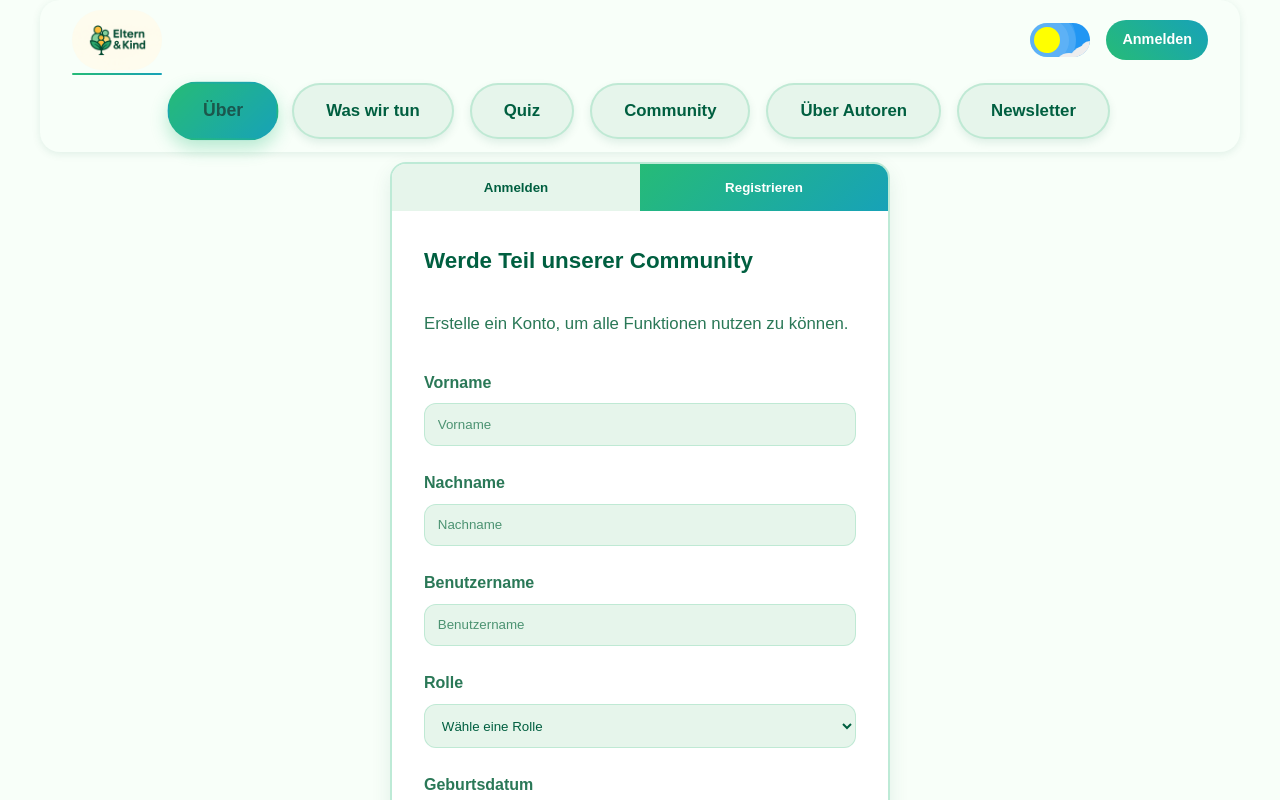
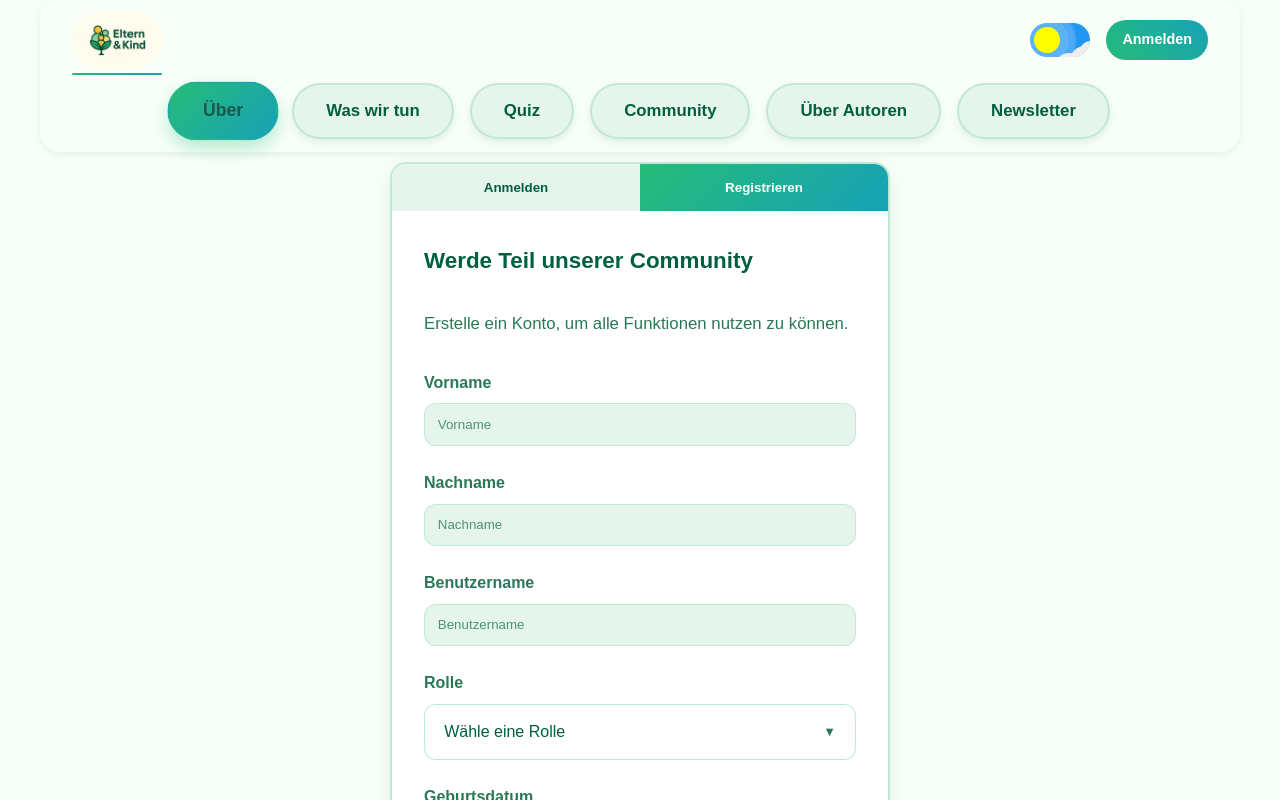
Before and after one commit to DoctorHinky/Final-Project-Frontend, a Vue app: page /login-register in a window 1280 px wide. Both pictures are taken after a click on the button "Registrieren". Shown: the top 800 px of the page. Built offline with nearby package versions, Linux system fonts and the light colour scheme.

Commit message:
edditing small Bugs

```diff
--- a/src/components/layout/AppHeader.vue
+++ b/src/components/layout/AppHeader.vue
@@ -3,7 +3,10 @@
   <header class="app-header container">
     <div class="header-top">
       <div class="logo">
-        <img src="@/assets/images/Logo.png" alt="Logo" class="logo-image" />
+        <!-- Logo als Link zur Hauptseite -->
+        <router-link to="/">
+          <img src="@/assets/images/Logo.png" alt="Logo" class="logo-image" />
+        </router-link>
       </div>
       <div class="header-actions">
         <ThemeToggle :is-light-theme="isLightTheme" @toggle="toggleTheme" />
@@ -148,11 +151,21 @@ export default defineComponent({
     display: flex;
     align-items: center;
 
+    a {
+      display: flex; /* Stellt sicher, dass der Link das gesamte Logo umfasst */
+      align-items: center;
+    }
+
     .logo-image {
       height: 60px;
       width: auto;
       border-radius: 50px;
       object-fit: contain;
+      transition: transform 0.3s ease;
+
+      &:hover {
+        transform: scale(1.05);
+      }
     }
 
     @each $theme in ('light', 'dark') {
--- a/src/components/pages/LandingPage/HeroSection.vue
+++ b/src/components/pages/LandingPage/HeroSection.vue
@@ -216,6 +216,7 @@ export default defineComponent({
       cursor: pointer;
       transition: transform map.get(vars.$transitions, default),
                  box-shadow map.get(vars.$transitions, default);
+                 transform: scale(1.05)
     }
 
     .btn-primary {
--- a/src/pages/LoginRegister.vue
+++ b/src/pages/LoginRegister.vue
@@ -103,15 +103,25 @@
 
             <div class="form-group">
               <label for="register-role">Rolle</label>
-              <select
-              id="register-role"
-              v-model="registerForm.role"
-              required
-              >
-              <option value="" disabled>Wähle eine Rolle</option>
-              <option value="parent">Eltern</option>
-              <option value="child">Kind</option>
-              </select>
+              <div class="custom-dropdown">
+                <div class="dropdown-selected" @click="toggleDropdown" :class="{ 'active': isOpen }" tabindex="0"
+                  @keydown.enter="toggleDropdown" @keydown.space="toggleDropdown" @keydown.up="navigateOptions(-1)"
+                  @keydown.down="navigateOptions(1)" @keydown.esc="closeDropdown">
+                  <span>{{ selectedOption.text }}</span>
+                  <span class="dropdown-arrow">▼</span>
+                </div>
+
+                <div class="dropdown-options" :class="{ 'show': isOpen }">
+                  <div v-for="(option, index) in roleOptions" :key="option.value" class="dropdown-option"
+                    :class="{ 'selected': option.value === selectedOption.value }" @click="selectOption(option)"
+                    tabindex="0" @keydown.enter="selectOption(option)" :data-index="index">
+                    {{ option.text }}
+                  </div>
+                </div>
+
+                <!-- Hidden input for form submission -->
+                <input type="hidden" id="register-role" name="role" v-model="registerForm.role">
+              </div>
             </div>
 
             <div class="form-group">
@@ -161,10 +171,9 @@
               <label class="checkbox-container">
                 <input type="checkbox" v-model="registerForm.agreeTerms" required />
                 <span class="checkmark"></span>
-                Ich stimme den <a href="#">Nutzungsbedingungen</a> zu
+                <span>Ich stimme den <a href="#" class="terms-link">Nutzungsbedingungen</a> zu</span>
               </label>
             </div>
-
             <button type="submit" class="submit-button">Konto erstellen</button>
           </form>
         </div>
@@ -174,7 +183,7 @@
 </template>
 
 <script lang="ts">
-import { defineComponent, ref, reactive } from 'vue';
+import { defineComponent, ref, reactive, onMounted, onBeforeUnmount } from 'vue';
 
 export default defineComponent({
   name: 'LoginRegister',
@@ -199,6 +208,69 @@ export default defineComponent({
       agreeTerms: false
     });
 
+    // Dropdown-Funktionalität
+    const isOpen = ref(false);
+
+    const roleOptions = [
+      { value: '', text: 'Wähle eine Rolle' },
+      { value: 'parent', text: 'Eltern' },
+      { value: 'child', text: 'Kind' }
+    ];
+
+    const selectedOption = ref(roleOptions[0]);
+
+    const toggleDropdown = () => {
+      isOpen.value = !isOpen.value;
+    };
+
+    const closeDropdown = () => {
+      isOpen.value = false;
+    };
+
+    const selectOption = (option: { value: string; text: string }) => {
+      selectedOption.value = option;
+      registerForm.role = option.value;
+      closeDropdown();
+    };
+
+    const navigateOptions = (direction: number) => {
+      if (!isOpen.value) {
+        isOpen.value = true;
+        return;
+      }
+
+      const currentIndex = roleOptions.findIndex(option => option.value === selectedOption.value.value);
+      let newIndex = currentIndex + direction;
+
+      if (newIndex < 0) {
+        newIndex = roleOptions.length - 1;
+      } else if (newIndex >= roleOptions.length) {
+        newIndex = 0;
+      }
+
+      // Nur fokussieren, nicht auswählen
+      const optionElements = document.querySelectorAll('.dropdown-option');
+      if (optionElements[newIndex]) {
+        (optionElements[newIndex] as HTMLElement).focus();
+      }
+    };
+
+    // Klick außerhalb schließt Dropdown
+    const handleClickOutside = (event: MouseEvent) => {
+      const dropdown = document.querySelector('.custom-dropdown');
+      if (dropdown && !dropdown.contains(event.target as Node) && isOpen.value) {
+        closeDropdown();
+      }
+    };
+
+    onMounted(() => {
+      document.addEventListener('click', handleClickOutside);
+    });
+
+    onBeforeUnmount(() => {
+      document.removeEventListener('click', handleClickOutside);
+    });
+
     const handleLogin = () => {
       console.log('Login mit:', loginForm);
       alert('Login-Funktion ist aktuell nur ein Platzhalter.');
@@ -214,7 +286,15 @@ export default defineComponent({
       loginForm,
       registerForm,
       handleLogin,
-      handleRegister
+      handleRegister,
+      // Dropdown-Funktionalität
+      isOpen,
+      roleOptions,
+      selectedOption,
+      toggleDropdown,
+      closeDropdown,
+      selectOption,
+      navigateOptions
     };
   }
 });
@@ -344,6 +424,128 @@ export default defineComponent({
           }
         }
       }
+
+      // Benutzerdefiniertes Dropdown-Menü
+      .custom-dropdown {
+        position: relative;
+        width: 100%;
+        font-family: map.get(vars.$fonts, primary);
+
+        // Ausgewähltes Element
+        .dropdown-selected {
+          width: 100%;
+          padding: 0.9rem 1.2rem;
+          cursor: pointer;
+          display: flex;
+          justify-content: space-between;
+          align-items: center;
+          position: relative;
+          border-radius: map.get(map.get(vars.$layout, border-radius), medium);
+          outline: none;
+          font-size: map.get(map.get(vars.$fonts, sizes), base);
+
+          @each $theme in ('light', 'dark') {
+            .theme-#{$theme} & {
+              @if $theme =='dark' {
+                background-color: rgba(15, 36, 25, 0.8);
+              }
+              @else {
+                background-color: rgba(255, 255, 255, 0.7);
+              }
+
+              color: mixins.theme-color($theme, text-primary);
+              border: 1px solid mixins.theme-color($theme, border-medium);
+              transition: all map.get(vars.$transitions, default);
+
+              &:hover,
+              &:focus {
+                border-color: mixins.theme-color($theme, accent-teal);
+                box-shadow: 0 0 0 2px rgba(mixins.theme-color($theme, accent-teal), 0.2);
+              }
+
+              &.active {
+                border-color: mixins.theme-color($theme, accent-teal);
+                box-shadow: 0 0 0 2px rgba(mixins.theme-color($theme, accent-teal), 0.2);
+              }
+            }
+          }
+
+          // Pfeil-Icon
+          .dropdown-arrow {
+            font-size: 0.8rem;
+            transition: transform 0.2s ease;
+
+            @each $theme in ('light', 'dark') {
+              .theme-#{$theme} & {
+                color: mixins.theme-color($theme, text-secondary);
+              }
+            }
+          }
+
+          &.active .dropdown-arrow {
+            transform: rotate(180deg);
+          }
+        }
+
+        // Optionen-Dropdown
+        .dropdown-options {
+          position: absolute;
+          top: calc(100% + 5px);
+          left: 0;
+          right: 0;
+          z-index: 100;
+          opacity: 0;
+          visibility: hidden;
+          transform: translateY(-10px);
+          transition: opacity 0.2s ease, transform 0.2s ease, visibility 0.2s;
+          max-height: 250px;
+          overflow-y: auto;
+
+          @each $theme in ('light', 'dark') {
+            .theme-#{$theme} & {
+              background-color: mixins.theme-color($theme, card-bg);
+              border: 1px solid mixins.theme-color($theme, border-light);
+              border-radius: map.get(map.get(vars.$layout, border-radius), medium);
+              box-shadow: 0 5px 15px rgba(0, 0, 0, 0.1);
+            }
+          }
+
+          &.show {
+            opacity: 1;
+            visibility: visible;
+            transform: translateY(0);
+          }
+
+          // Einzelne Option
+          .dropdown-option {
+            padding: 12px 16px;
+            cursor: pointer;
+            outline: none;
+            font-size: map.get(map.get(vars.$fonts, sizes), base);
+
+            @each $theme in ('light', 'dark') {
+              .theme-#{$theme} & {
+                color: mixins.theme-color($theme, text-primary);
+                border-bottom: 1px solid rgba(mixins.theme-color($theme, border-light), 0.2);
+
+                &:hover,
+                &:focus {
+                  background-color: mixins.theme-color($theme, hover-color);
+                }
+
+                &.selected {
+                  font-weight: map.get(map.get(vars.$fonts, weights), bold);
+                  background-color: rgba(mixins.theme-color($theme, accent-teal), 0.1);
+                }
+
+                &:last-child {
+                  border-bottom: none;
+                }
+              }
+            }
+          }
+        }
+      }
     }
 
     .form-options {
@@ -369,12 +571,11 @@ export default defineComponent({
         }
       }
 
-      .forgot-password {
-        text-decoration: none;
-
+      a.terms-link, a.forgot-password {
         @each $theme in ('light', 'dark') {
           .theme-#{$theme} & {
-            color: mixins.theme-color($theme, accent-teal);
+            color: mixins.theme-color($theme, accent-teal) !important;
+            text-decoration: none;
 
             &:hover {
               text-decoration: underline;
@@ -392,6 +593,8 @@ export default defineComponent({
       border-radius: map.get(map.get(vars.$layout, border-radius), medium);
       cursor: pointer;
       font-weight: map.get(map.get(vars.$fonts, weights), bold);
+      transform: scale(1.05);
+      transition: all 0.5s;
 
       @each $theme in ('light', 'dark') {
         .theme-#{$theme} & {
```
Also changed, not shown: src/components/layout/AppFooter.vue (+29 -17 lines).
